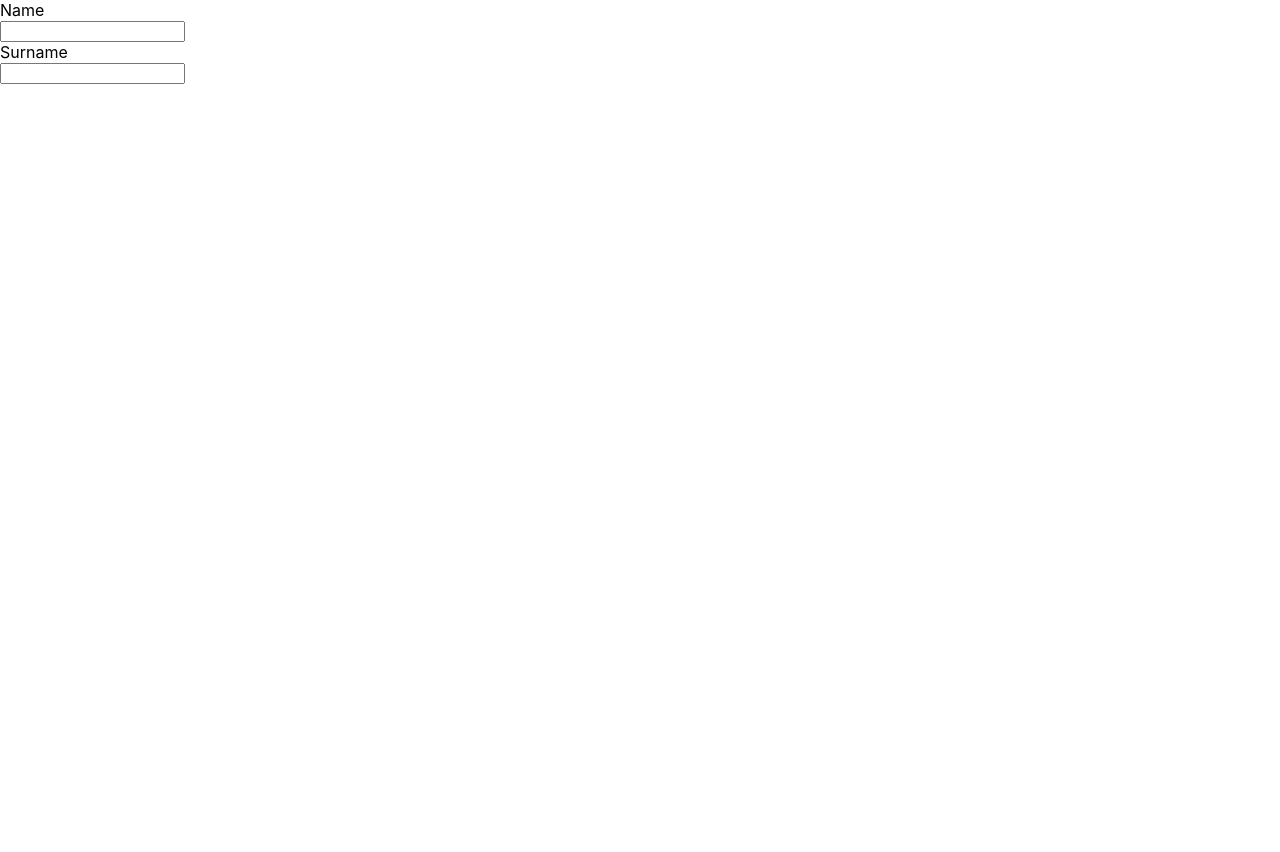
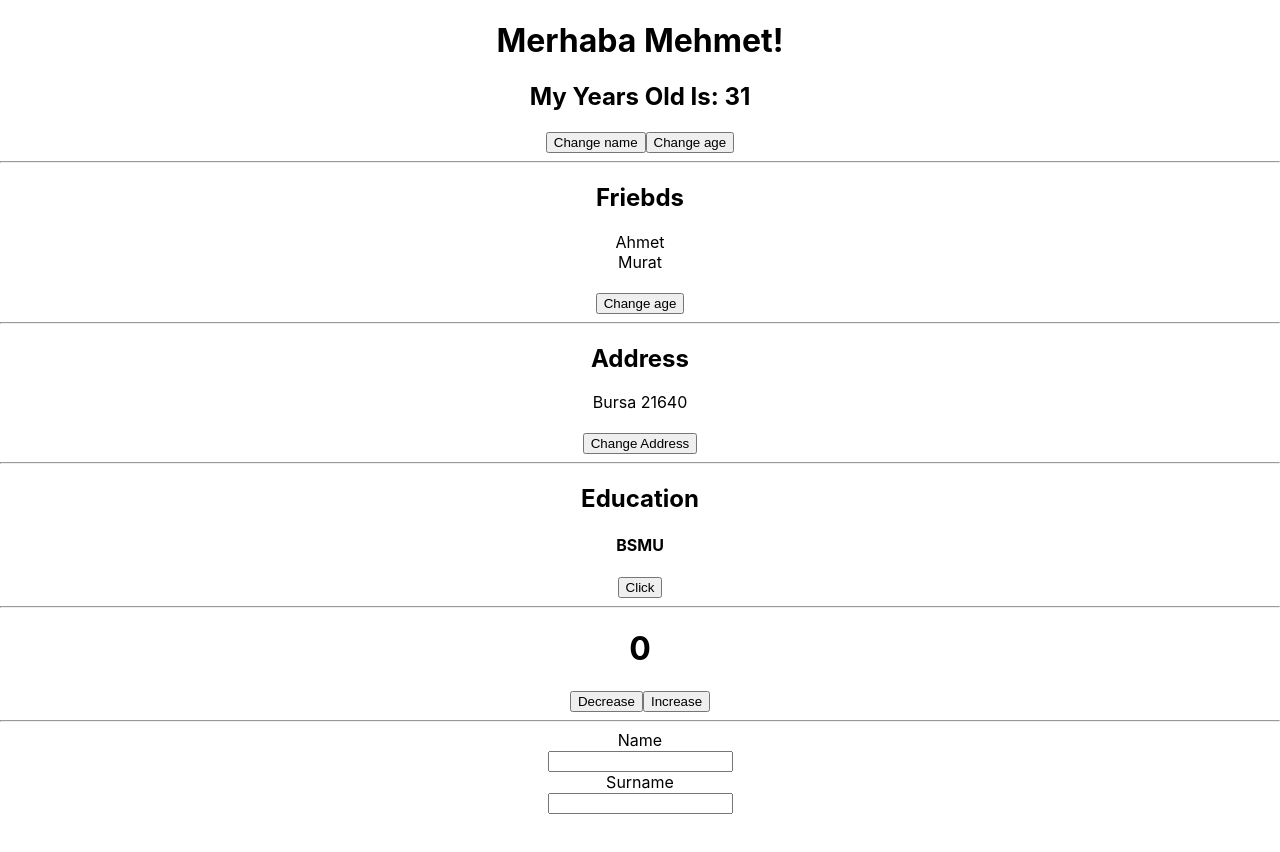
Before and after one commit to Iskender-Garajayev/PatikaDev, a React (Create React App) app in the folder react-chalenges/: page / in a window 1280 px wide. Before the commit the page ends 800 px from the top, so only its background shows below. Built offline with nearby package versions, Linux system fonts and the light colour scheme.

Commit message:
correction componenta

```diff
--- a/react-chalenges/src/App.js
+++ b/react-chalenges/src/App.js
@@ -1,43 +1,19 @@
-import {useState} from 'react'
+import React from 'react'
 import './App.css';
 import Counter from './component/Counter';
+import InputExample from './component/InputExample';
+import Inform from './component/Inform';
 
 function App() {
-  const [name, setName] = useState('Mehmet')
-  const [age, setAge] = useState(31)
-  const [friends, setFriends] = useState(["Ahmet","Murat"])
-  const [address, setAddress] = useState ({title: 'Bursa', zipcode:21640})
-  const [edu, setEdu] = useState ("BSMU")
+
 
   return (
     <div className="App">
-      <h1>Merhaba {name}!</h1>
-      <h2>My Years Old Is: {age}</h2>
-      <button onClick={() => setName("Ahmet")}>Change name</button>
-      <button onClick={() => setAge(18)}>Change age </button>
-
-      <hr />
-      <h2>Friebds</h2>
-      {friends.map((friends, index)=> (<div key={index}>{friends}</div>))}
-      <br />
-      <button onClick={() => setFriends([...friends,"Ayse"])}>Change age </button>
-
-
-      <hr />
-      <h2>Address</h2>
-      <div>{address.title} {address.zipcode}</div>
-
-      <br />
-      {/* onceki veriyi korumak adina ...ADDRESS  Eklenildi*/}
-      <button onClick={()=> setAddress({...address, title:'Gorukle' })} >Change Address</button>
-      {/* <button onClick={()=> setAddress({title:'Gorukle', zipcode: 33333 })} >Change Address</button> */}
-
-      <hr />
-      <h2>Education</h2>
-      <h4>{edu}</h4>
-      <button onClick={()=> setEdu("BGUIR")} >Click</button>
+      <Inform/>
       <hr />
       <Counter/>
+      <hr />
+      <InputExample/>
 
     </div>
 
--- /dev/null
+++ b/react-chalenges/src/component/Inform.js
@@ -0,0 +1,41 @@
+import {useState} from 'react'
+
+function Inform() {
+  const [name, setName] = useState('Mehmet')
+  const [age, setAge] = useState(31)
+  const [friends, setFriends] = useState(["Ahmet","Murat"])
+  const [address, setAddress] = useState ({title: 'Bursa', zipcode:21640})
+  const [edu, setEdu] = useState ("BSMU")
+
+  return (
+    <div>
+      <h1>Merhaba {name}!</h1>
+      <h2>My Years Old Is: {age}</h2>
+      <button onClick={() => setName("Ahmet")}>Change name</button>
+      <button onClick={() => setAge(18)}>Change age </button>
+
+      <hr />
+      <h2>Friebds</h2>
+      {friends.map((friends, index)=> (<div key={index}>{friends}</div>))}
+      <br />
+      <button onClick={() => setFriends([...friends,"Ayse"])}>Change age </button>
+
+
+      <hr />
+      <h2>Address</h2>
+      <div>{address.title} {address.zipcode}</div>
+
+      <br />
+      {/* onceki veriyi korumak adina ...ADDRESS  Eklenildi*/}
+      <button onClick={()=> setAddress({...address, title:'Gorukle' })} >Change Address</button>
+      {/* <button onClick={()=> setAddress({title:'Gorukle', zipcode: 33333 })} >Change Address</button> */}
+
+      <hr />
+      <h2>Education</h2>
+      <h4>{edu}</h4>
+      <button onClick={()=> setEdu("BGUIR")} >Click</button>
+    </div>
+  )
+}
+
+export default Inform
--- a/react-chalenges/src/index.js
+++ b/react-chalenges/src/index.js
@@ -1,16 +1,16 @@
 import React from 'react';
 import ReactDOM from 'react-dom/client';
 import './index.css';
-// import App from './App';
-import InputExmple from './component/InputExample';
+import App from './App';
+// import InputExmple from './component/InputExample';
 // import Counter from './component/Counter';
 import reportWebVitals from './reportWebVitals';
 
 const root = ReactDOM.createRoot(document.getElementById('root'));
 root.render(
   <React.StrictMode>
-    {/* <App/> */}
-    <InputExmple/>
+    <App/>
+    {/* <InputExmple/> */}
     {/* <Counter /> */}
 
   </React.StrictMode>
```
